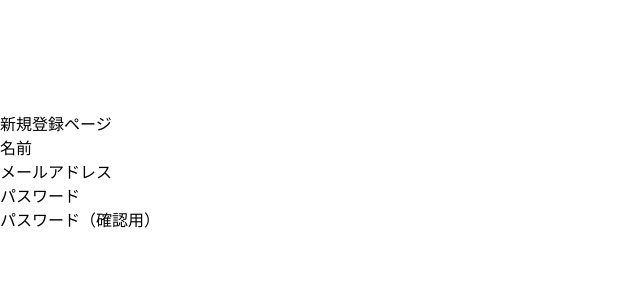
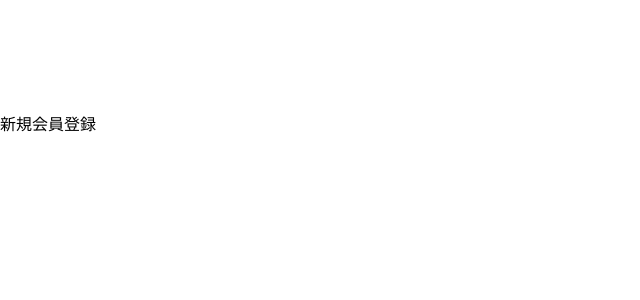
Before and after one commit to ta-mu-aa/workout-share, a Vue app in the folder front/: page /signup in a window 1280 px wide. Shown: the top 300 px of the page, without its empty margins (0-640 px from the left). Built offline with nearby package versions, Linux system fonts and the light colour scheme.

Commit message:
フォームコンポーネントの表示まで

```diff
--- /dev/null
+++ b/front/src/components/SignUpForm.vue
@@ -0,0 +1,16 @@
+<template>
+  <div>新規会員登録</div>
+</template>
+
+<script>
+export default {
+  data() {
+    return {
+
+    }
+  }
+}
+</script>
+
+<style lang="scss" scoped>
+</style>
--- a/front/src/components/pages/SignUpPage.vue
+++ b/front/src/components/pages/SignUpPage.vue
@@ -1,20 +1,17 @@
 <template>
   <div class="flex justify-center h-full py-14">
     <div class="container lg: py-14">
-      <div>
-        新規登録ページ
-        <div>名前<input type="text"></div>
-        <div>メールアドレス<input type="text"></div>
-        <div>パスワード<input type="text"></div>
-        <div>パスワード（確認用）<input type="text"></div>
-      </div>
+      <SignUpForm />
     </div>
   </div>
 </template>
 
 <script>
+import SignUpForm from '../SignUpForm.vue'
 export default {
-
+  components: {
+    SignUpForm
+  }
 }
 </script>
 
```
